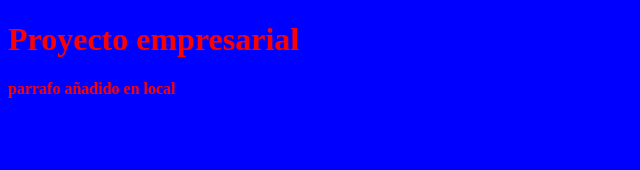
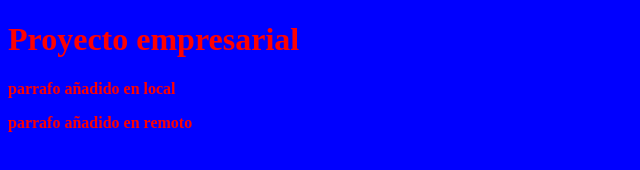
Before and after one commit to Michelpape/CursoGit, a plain HTML site: page index.html in a window 1280 px wide. Shown: the whole page, without its empty margins (0-640 px from the left). Drawn offline with Linux system fonts and the light colour scheme.

Commit message:
Update index.html

```diff
--- a/index.html
+++ b/index.html
@@ -10,7 +10,7 @@
 <body>
 <h1>Proyecto empresarial</h1>
 <p>parrafo añadido en local</p>
-
+<p>parrafo añadido en remoto</p>
 
 </body>
 </html>
```
